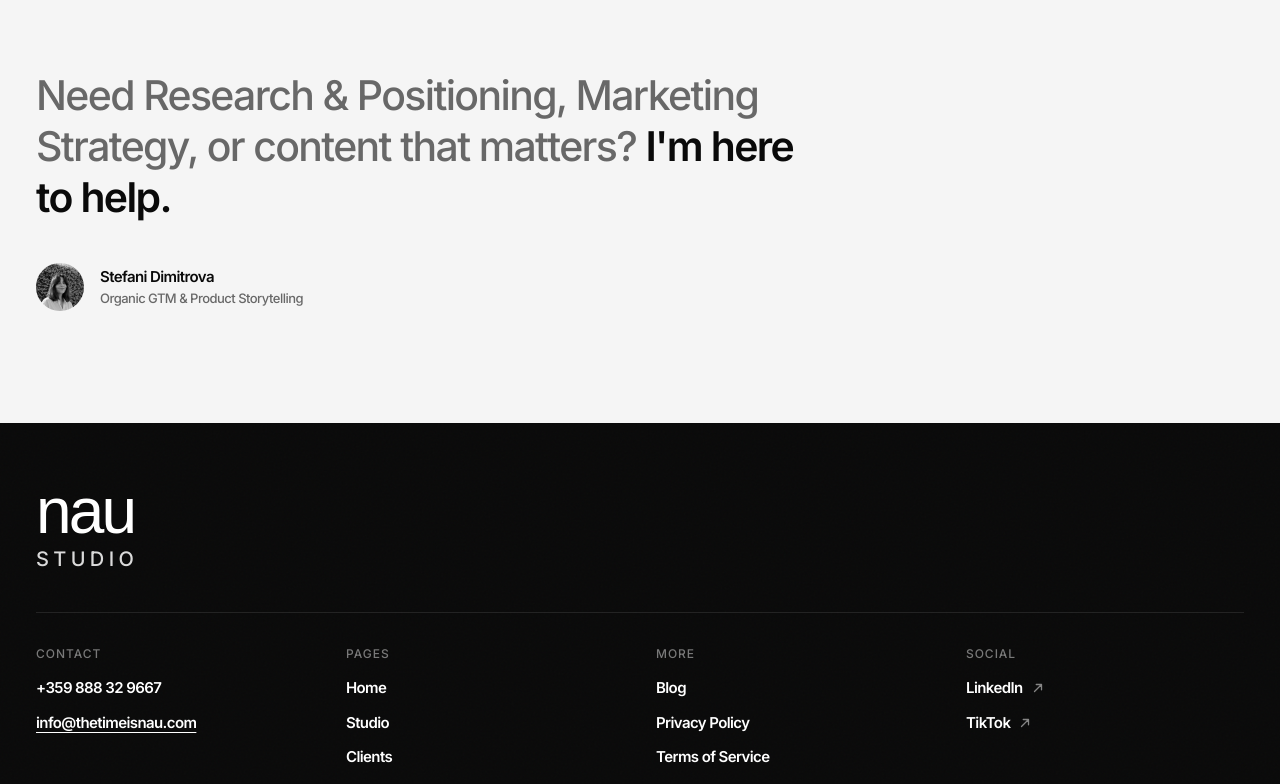
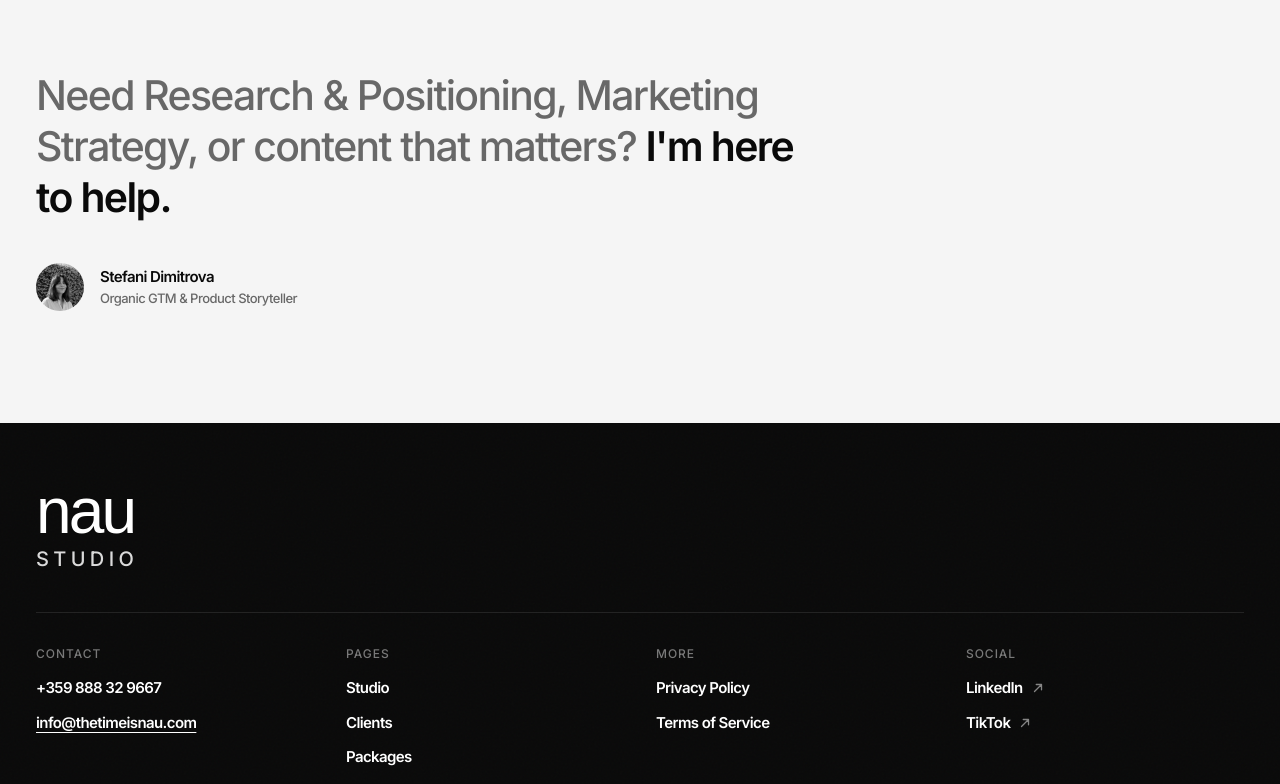
Before and after one commit to stephanie569/NAU-Web, a Next.js app: page /clients in a window 1280 px wide. Shown: the part 2000-2784 px from the top of the page. Built offline with nearby package versions, Linux system fonts and the light colour scheme; a web font is replaced by a local one.

Commit message:
NAU 7.3
about me page

```diff
--- a/src/app/studio/page.tsx
+++ b/src/app/studio/page.tsx
@@ -45,7 +45,7 @@ const jsonLd = {
   founder: {
     "@type": "Person",
     name: "Stefani Dimitrova",
-    jobTitle: "Founder · Organic GTM & Product Storytelling",
+    jobTitle: "Founder · Organic GTM & Product Storyteller",
     image: "https://thetimeisnau.com/images/stefani-studio-portrait.jpg",
   },
   address: {
@@ -80,10 +80,7 @@ export default function StudioPage() {
       />
 
       {/* 1. Intro header */}
-      <section
-        className="bg-[#f5f5f5] px-1 pb-1 pt-1"
-        data-header-theme="dark"
-      >
+      <section className="bg-[#f5f5f5] px-1 pb-1 pt-1">
         <div className="relative min-h-[min(62svh,560px)] overflow-hidden rounded-[25px] bg-[#0a0a0a] md:min-h-[min(68svh,640px)]">
           <Image
             src={intro.photo.src}
--- a/src/components/Header.tsx
+++ b/src/components/Header.tsx
@@ -108,7 +108,7 @@ export function Header() {
   return (
     <header
       className={`sticky top-0 z-50 transition-colors duration-300 ${
-        isDark ? "bg-[#0a0a0a]" : "bg-white"
+        isDark ? "bg-[#0a0a0a]" : "bg-[#f5f5f5]"
       }`}
     >
       <div className="mx-auto flex h-[61px] max-w-[1520px] items-center px-6 md:px-9">
@@ -154,7 +154,7 @@ export function Header() {
             className={`overflow-hidden border-t md:hidden ${
               isDark
                 ? "border-white/10 bg-[#0a0a0a]"
-                : "border-[#0a0a0a]/10 bg-white"
+                : "border-[#0a0a0a]/10 bg-[#f5f5f5]"
             }`}
           >
             <div className="flex flex-col gap-1 px-6 py-4">
--- a/src/lib/data.ts
+++ b/src/lib/data.ts
@@ -19,7 +19,6 @@ export const navLinks = [
 ];
 
 export const footerNavLinks = [
-  { href: "/", label: "Home" },
   { href: "/studio", label: "Studio" },
   { href: "/clients", label: "Clients" },
   { href: "/packages", label: "Packages" },
@@ -201,7 +200,7 @@ export const faqs = [
 export const team = [
   {
     name: "Stefani Dimitrova",
-    role: "Organic GTM & Product Storytelling",
+    role: "Organic GTM & Product Storyteller",
     bio: "I build for people who sell movement, escape and adventure. My work spans hospitality, outdoor products, adventure experiences and travel technology. You bring the expertise. I help turn it into demand.",
     image: "/images/stefani-dimitrova-portrait.jpg",
   },
--- a/src/lib/hero.ts
+++ b/src/lib/hero.ts
@@ -1,6 +1,6 @@
 export const heroTeamLead = {
   name: "Stefani Dimitrova",
-  role: "Organic GTM & Product Storytelling",
+  role: "Organic GTM & Product Storyteller",
   company: "nau",
   image: "/images/stefani-dimitrova-portrait.jpg",
 };
--- a/src/lib/sections.ts
+++ b/src/lib/sections.ts
@@ -112,7 +112,7 @@ export const projectsPageCopy = {
   ctaHighlight: "I'm here to help.",
   contact: {
     name: "Stefani Dimitrova",
-    role: "Organic GTM & Product Storytelling",
+    role: "Organic GTM & Product Storyteller",
     image: "/images/stefani-dimitrova-portrait.jpg",
   },
 };
@@ -597,7 +597,7 @@ export const moreServicesSectionCopy = {
   headlineRest: "I shape the mix around your product. The full cycle stays connected.",
   contact: {
     name: "Stefani Dimitrova",
-    role: "Organic GTM & Product Storytelling",
+    role: "Organic GTM & Product Storyteller",
     image: "/images/stefani-dimitrova-portrait.jpg",
   },
 };
@@ -632,14 +632,14 @@ export const teamSectionCopy = {
     src: "/images/stefani-dimitrova-portrait.jpg",
     alt: "Stefani Dimitrova, founder of nau studio",
     caption: "Stefani Dimitrova",
-    role: "Organic GTM & Product Storytelling",
+    role: "Organic GTM & Product Storyteller",
   },
 };
 
 export const teamMembers = [
   {
     name: "Stefani Dimitrova",
-    role: "Organic GTM & Product Storytelling",
+    role: "Organic GTM & Product Storyteller",
     image: "/images/stefani-dimitrova-portrait.jpg",
   },
 ];
@@ -763,7 +763,7 @@ export const contactPageCopy = {
     " Reach out. I'll suggest a next step across Research & Positioning, Marketing Strategy or Content Creation.",
   teamLead: {
     name: "Stefani Dimitrova",
-    role: "Organic GTM & Product Storytelling",
+    role: "Organic GTM & Product Storyteller",
     image: "/images/stefani-dimitrova-portrait.jpg",
   },
   placeholders: {
@@ -807,7 +807,7 @@ export const studioPageCopy = {
   story: {
     label: "Story",
     title: "The story of me.",
-    role: "Founder · Organic GTM & Product Storytelling",
+    role: "Founder · Organic GTM & Product Storyteller",
     photo: {
       src: "/images/stefani-studio-portrait.jpg",
       alt: "Stefani Dimitrova, founder of nau studio, holding a camera outdoors in Europe",
```
